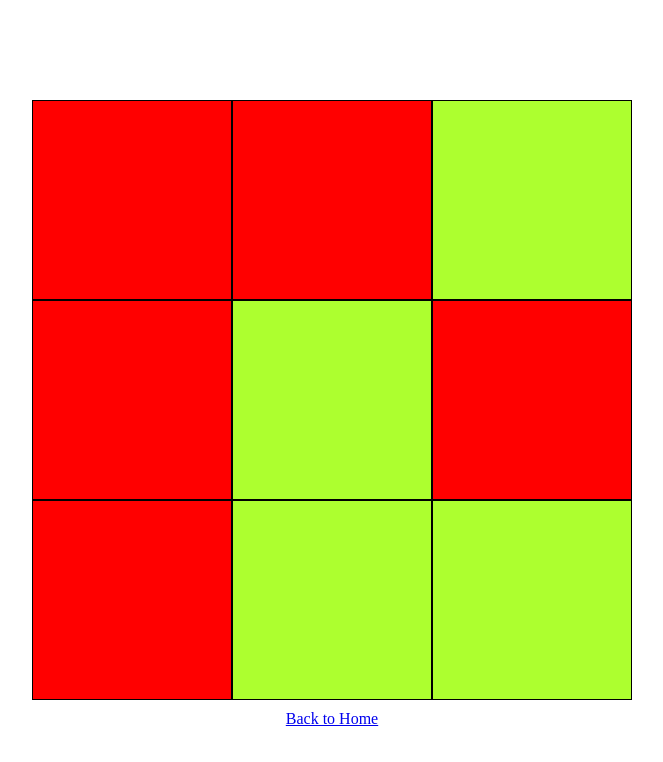
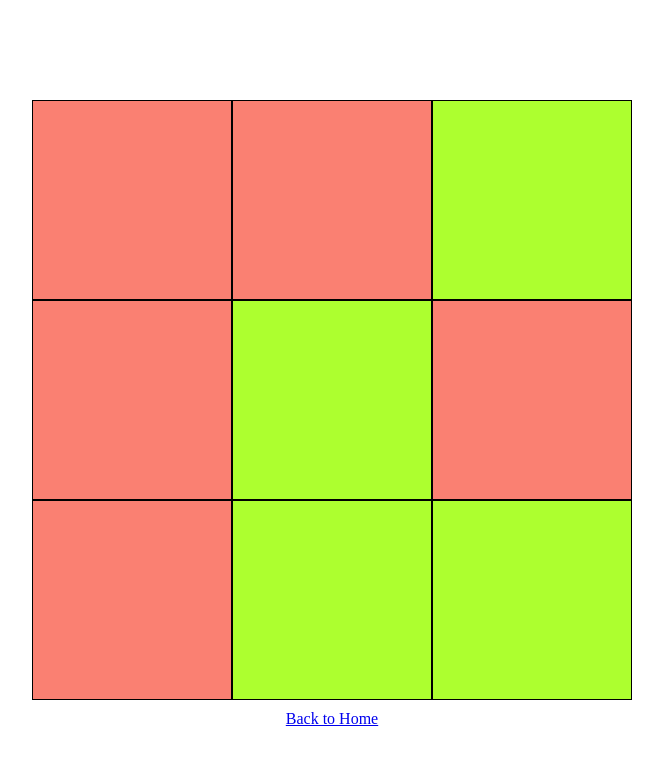
Before and after one commit to Necrobeh/Gameboard, an Angular app: page /lights-out in a window 1280 px wide. Shown: the top 762 px of the page, without its empty margins (308-971 px from the left). Built offline with nearby package versions, Linux system fonts and the light colour scheme.

Commit message:
changed the off-color in the lights out. salmon is the peacepilou way

```diff
--- a/src/app/components/lights-out-game/lights-out-game.component.scss
+++ b/src/app/components/lights-out-game/lights-out-game.component.scss
@@ -21,7 +21,7 @@
 }
 
 .small-square-OFF{
-    background-color: red;
+    background-color: salmon;
     border: 1px solid black;
     height: 198px;
     width: 198px;
```
